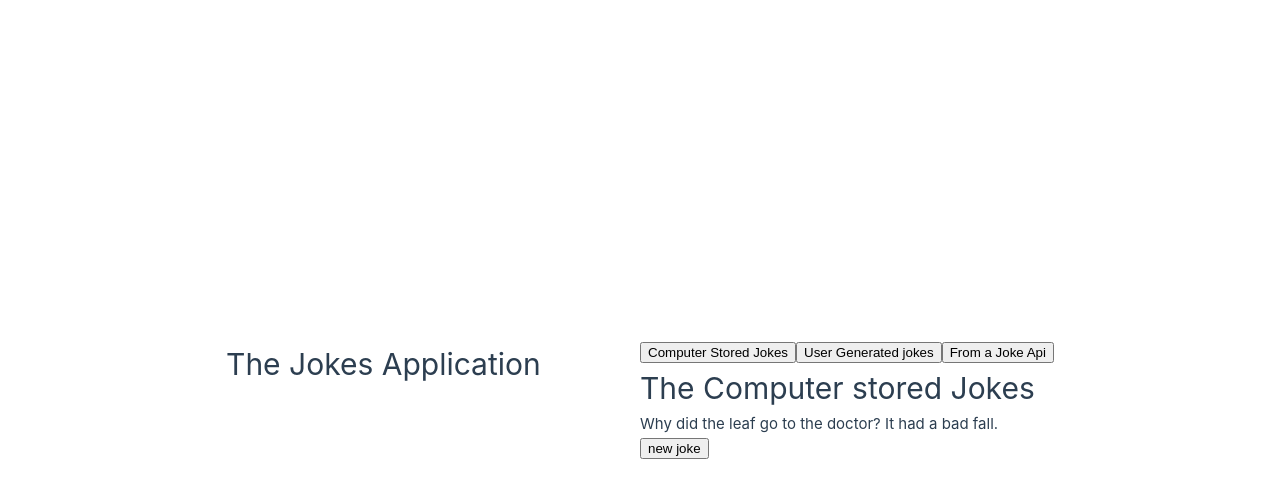
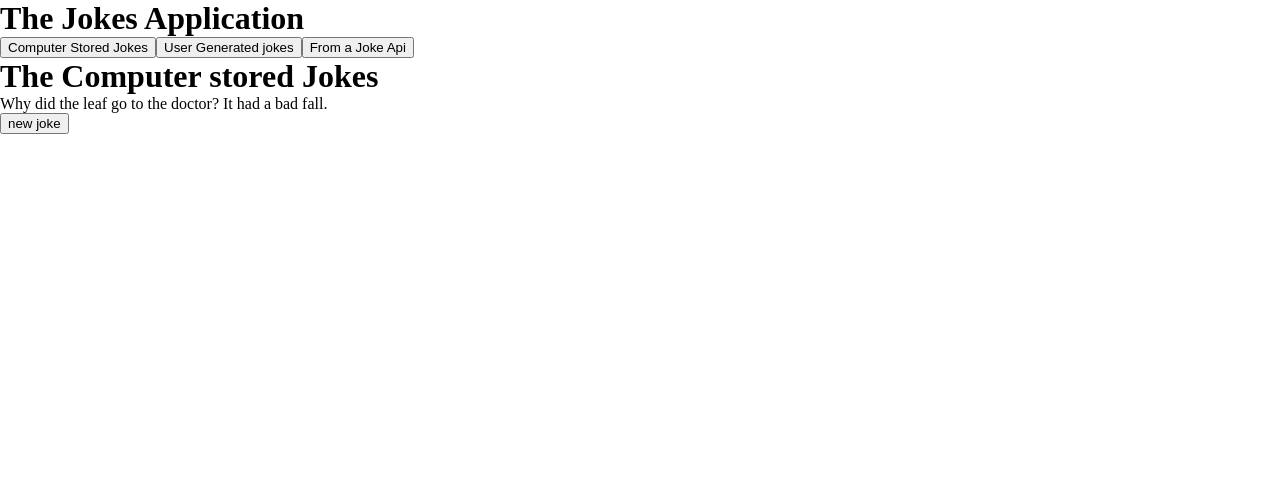
Before and after one commit to wshibero/joke-vue-application, a Vue app: page / in a window 1280 px wide. Shown: the top 498 px of the page. Built offline with nearby package versions, Linux system fonts and the light colour scheme.

Commit message:
added css

```diff
--- a/src/assets/base.css
+++ b/src/assets/base.css
@@ -1,74 +1,7 @@
-/* color palette from <https://github.com/vuejs/theme> */
-:root {
-  --vt-c-white: #ffffff;
-  --vt-c-white-soft: #f8f8f8;
-  --vt-c-white-mute: #f2f2f2;
-
-  --vt-c-black: #181818;
-  --vt-c-black-soft: #222222;
-  --vt-c-black-mute: #282828;
-
-  --vt-c-indigo: #2c3e50;
-
-  --vt-c-divider-light-1: rgba(60, 60, 60, 0.29);
-  --vt-c-divider-light-2: rgba(60, 60, 60, 0.12);
-  --vt-c-divider-dark-1: rgba(84, 84, 84, 0.65);
-  --vt-c-divider-dark-2: rgba(84, 84, 84, 0.48);
-
-  --vt-c-text-light-1: var(--vt-c-indigo);
-  --vt-c-text-light-2: rgba(60, 60, 60, 0.66);
-  --vt-c-text-dark-1: var(--vt-c-white);
-  --vt-c-text-dark-2: rgba(235, 235, 235, 0.64);
+*{
+  margin: 0;
 }
 
-/* semantic color variables for this project */
-:root {
-  --color-background: var(--vt-c-white);
-  --color-background-soft: var(--vt-c-white-soft);
-  --color-background-mute: var(--vt-c-white-mute);
-
-  --color-border: var(--vt-c-divider-light-2);
-  --color-border-hover: var(--vt-c-divider-light-1);
-
-  --color-heading: var(--vt-c-text-light-1);
-  --color-text: var(--vt-c-text-light-1);
-
-  --section-gap: 160px;
+input[type='text']{
+  width: 80%
 }
-
-@media (prefers-color-scheme: dark) {
-  :root {
-    --color-background: var(--vt-c-black);
-    --color-background-soft: var(--vt-c-black-soft);
-    --color-background-mute: var(--vt-c-black-mute);
-
-    --color-border: var(--vt-c-divider-dark-2);
-    --color-border-hover: var(--vt-c-divider-dark-1);
-
-    --color-heading: var(--vt-c-text-dark-1);
-    --color-text: var(--vt-c-text-dark-2);
-  }
-}
-
-*,
-*::before,
-*::after {
-  box-sizing: border-box;
-  margin: 0;
-  position: relative;
-  font-weight: normal;
-}
-
-body {
-  min-height: 100vh;
-  color: var(--color-text);
-  background: var(--color-background);
-  transition: color 0.5s, background-color 0.5s;
-  line-height: 1.6;
-  font-family: Inter, -apple-system, BlinkMacSystemFont, 'Segoe UI', Roboto, Oxygen, Ubuntu,
-    Cantarell, 'Fira Sans', 'Droid Sans', 'Helvetica Neue', sans-serif;
-  font-size: 15px;
-  text-rendering: optimizeLegibility;
-  -webkit-font-smoothing: antialiased;
-  -moz-osx-font-smoothing: grayscale;
-}
--- a/src/assets/main.css
+++ /dev/null
@@ -1,35 +0,0 @@
-@import "./base.css";
-
-#app {
-  max-width: 1280px;
-  margin: 0 auto;
-  padding: 2rem;
-
-  font-weight: normal;
-}
-
-a,
-.green {
-  text-decoration: none;
-  color: hsla(160, 100%, 37%, 1);
-  transition: 0.4s;
-}
-
-@media (hover: hover) {
-  a:hover {
-    background-color: hsla(160, 100%, 37%, 0.2);
-  }
-}
-
-@media (min-width: 1024px) {
-  body {
-    display: flex;
-    place-items: center;
-  }
-
-  #app {
-    display: grid;
-    grid-template-columns: 1fr 1fr;
-    padding: 0 2rem;
-  }
-}
--- a/src/main.js
+++ b/src/main.js
@@ -1,6 +1,6 @@
 import { createApp } from 'vue'
 import App from './App.vue'
 
-import './assets/main.css'
+import './assets/base.css'
 
 createApp(App).mount('#app')
```
Also changed, not shown: src/assets/logo.svg (deleted).
